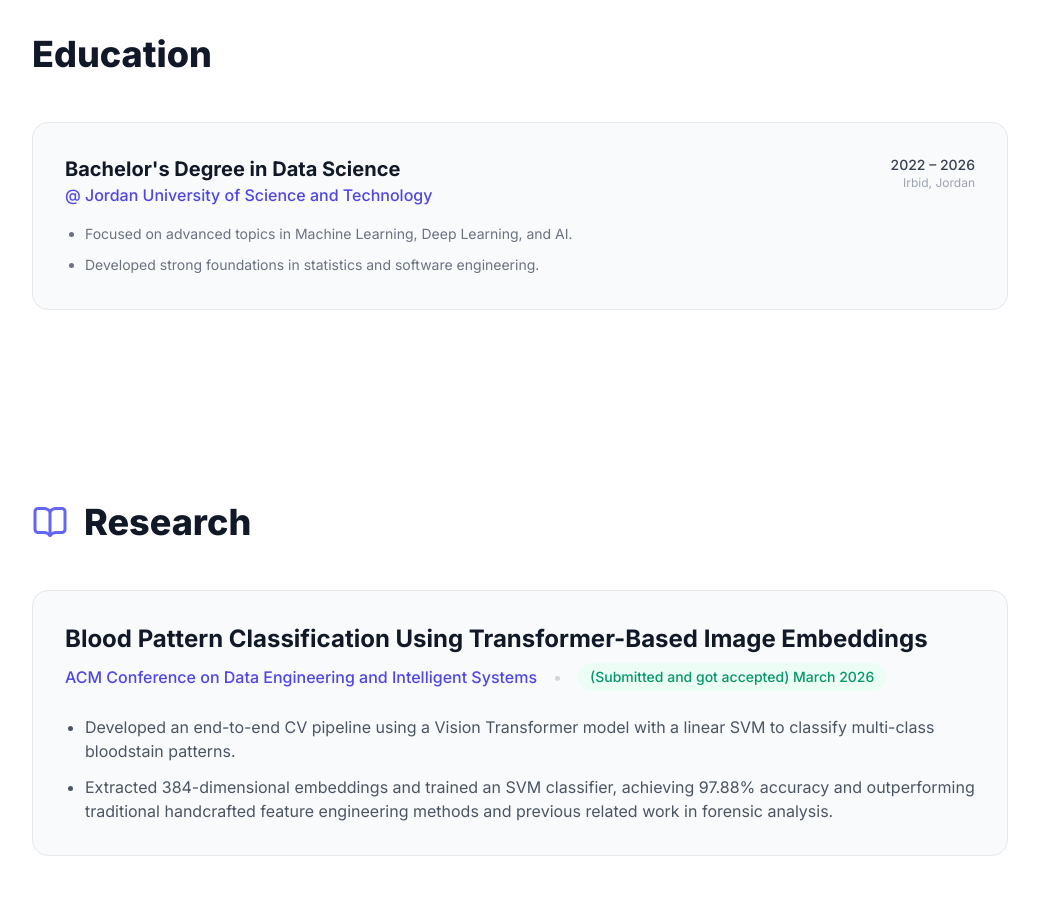
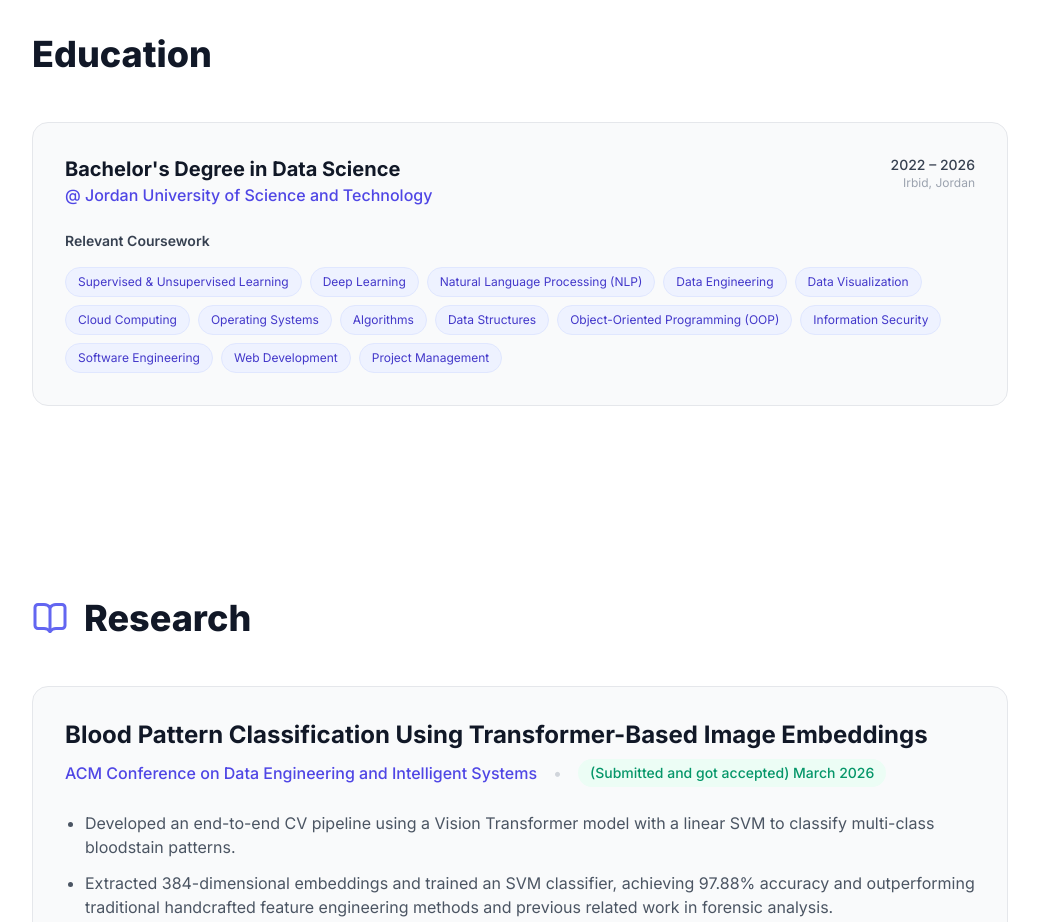
Before and after one commit to en3imi/portfolio, a Next.js app: page / in a window 1280 px wide. Shown: the part 2460-3382 px from the top of the page, without its empty margins (120-1159 px from the left). Built offline with nearby package versions, Linux system fonts and the light colour scheme.

Commit message:
feat(education): replace bullets with relevant coursework tags

```diff
--- a/components/Education.tsx
+++ b/components/Education.tsx
@@ -1,16 +1,20 @@
 import React from "react";
 
-const education = [
-  {
-    degree: "Bachelor's Degree in Data Science",
-    institution: "Jordan University of Science and Technology",
-    date: "2022 – 2026",
-    location: "Irbid, Jordan",
-    bullets: [
-      "Focused on advanced topics in Machine Learning, Deep Learning, and AI.",
-      "Developed strong foundations in statistics and software engineering.",
-    ],
-  },
+const courses = [
+  "Supervised & Unsupervised Learning",
+  "Deep Learning",
+  "Natural Language Processing (NLP)",
+  "Data Engineering",
+  "Data Visualization",
+  "Cloud Computing",
+  "Operating Systems",
+  "Algorithms",
+  "Data Structures",
+  "Object-Oriented Programming (OOP)",
+  "Information Security",
+  "Software Engineering",
+  "Web Development",
+  "Project Management",
 ];
 
 export default function Education() {
@@ -19,26 +23,29 @@ export default function Education() {
       <div className="max-w-5xl mx-auto px-6">
         <h2 className="text-4xl font-extrabold text-gray-900 dark:text-neutral-100 mb-12">Education</h2>
 
-        <div className="space-y-6">
-          {education.map((edu, index) => (
-            <div key={index} className="bg-gray-50 dark:bg-white/5 border border-gray-200 dark:border-white/10 rounded-2xl p-8 hover:border-indigo-300 dark:hover:border-indigo-500/50 transition-colors">
-              <div className="flex flex-col md:flex-row md:items-start justify-between mb-4 gap-4">
+        <div className="bg-gray-50 dark:bg-white/5 border border-gray-200 dark:border-white/10 rounded-2xl p-8 hover:border-indigo-300 dark:hover:border-indigo-500/50 transition-colors">
+          <div className="flex flex-col md:flex-row md:items-start justify-between mb-6 gap-4">
             <div>
-                  <h3 className="text-xl font-bold text-gray-900 dark:text-white">{edu.degree}</h3>
-                  <p className="text-indigo-600 dark:text-indigo-400 font-medium">@ {edu.institution}</p>
+              <h3 className="text-xl font-bold text-gray-900 dark:text-white">Bachelor&apos;s Degree in Data Science</h3>
+              <p className="text-indigo-600 dark:text-indigo-400 font-medium">@ Jordan University of Science and Technology</p>
             </div>
             <div className="text-left md:text-right">
-                  <p className="text-gray-700 dark:text-neutral-300 font-medium text-sm">{edu.date}</p>
-                  <p className="text-gray-400 dark:text-neutral-500 text-xs">{edu.location}</p>
+              <p className="text-gray-700 dark:text-neutral-300 font-medium text-sm">2022 – 2026</p>
+              <p className="text-gray-400 dark:text-neutral-500 text-xs">Irbid, Jordan</p>
             </div>
           </div>
-              <ul className="list-disc list-outside ml-5 space-y-2 text-gray-500 dark:text-neutral-400 text-sm">
-                {edu.bullets.map((bullet, idx) => (
-                  <li key={idx} className="leading-relaxed">{bullet}</li>
+
+          <p className="text-sm font-semibold text-gray-700 dark:text-neutral-300 mb-4">Relevant Coursework</p>
+          <div className="flex flex-wrap gap-2">
+            {courses.map((course, idx) => (
+              <span
+                key={idx}
+                className="text-xs px-3 py-1.5 rounded-full bg-indigo-50 dark:bg-indigo-500/10 text-indigo-700 dark:text-indigo-300 border border-indigo-100 dark:border-indigo-500/20"
+              >
+                {course}
+              </span>
             ))}
-              </ul>
           </div>
-          ))}
         </div>
       </div>
     </section>
```
Lines whose indentation alone changed are shown as unchanged.
